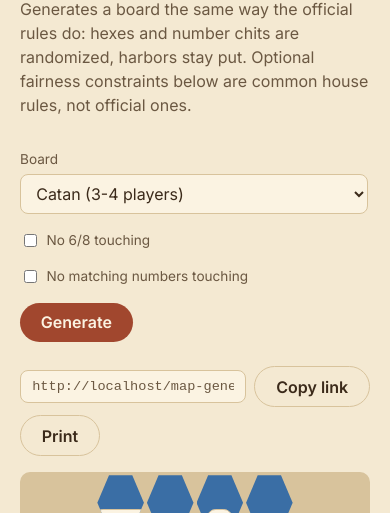
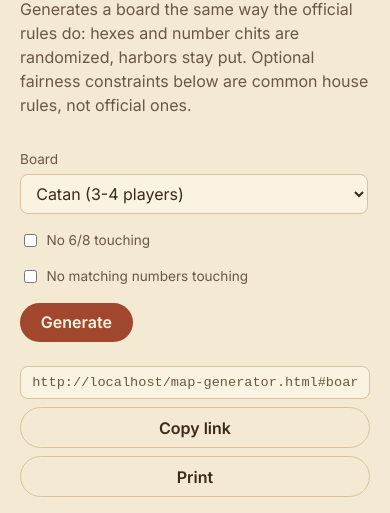
Before and after one commit to ShounakDeshmukh/CatanCompanion, a website built with Vite: page map-generator.html in a window 390 px wide. Shown: the part 251-764 px from the top of the page. Built offline with nearby package versions, Linux system fonts and the light colour scheme.

Commit message:
Polish: fix share-link row cramping on narrow viewports
Verified all four pages against a mobile viewport (no horizontal
overflow anywhere) and dark mode (theme tokens all swap correctly).
The share-link row was the one rough edge - it now stacks instead
of squeezing the input and buttons onto one line below ~480px.

```diff
--- a/src/styles/board.css
+++ b/src/styles/board.css
@@ -117,6 +117,17 @@
   flex-wrap: wrap;
 }
 
+@media (max-width: 480px) {
+  .share-link {
+    flex-direction: column;
+    align-items: stretch;
+  }
+
+  .share-link input {
+    min-width: 0;
+  }
+}
+
 .share-link input {
   flex: 1;
   min-width: 200px;
```
